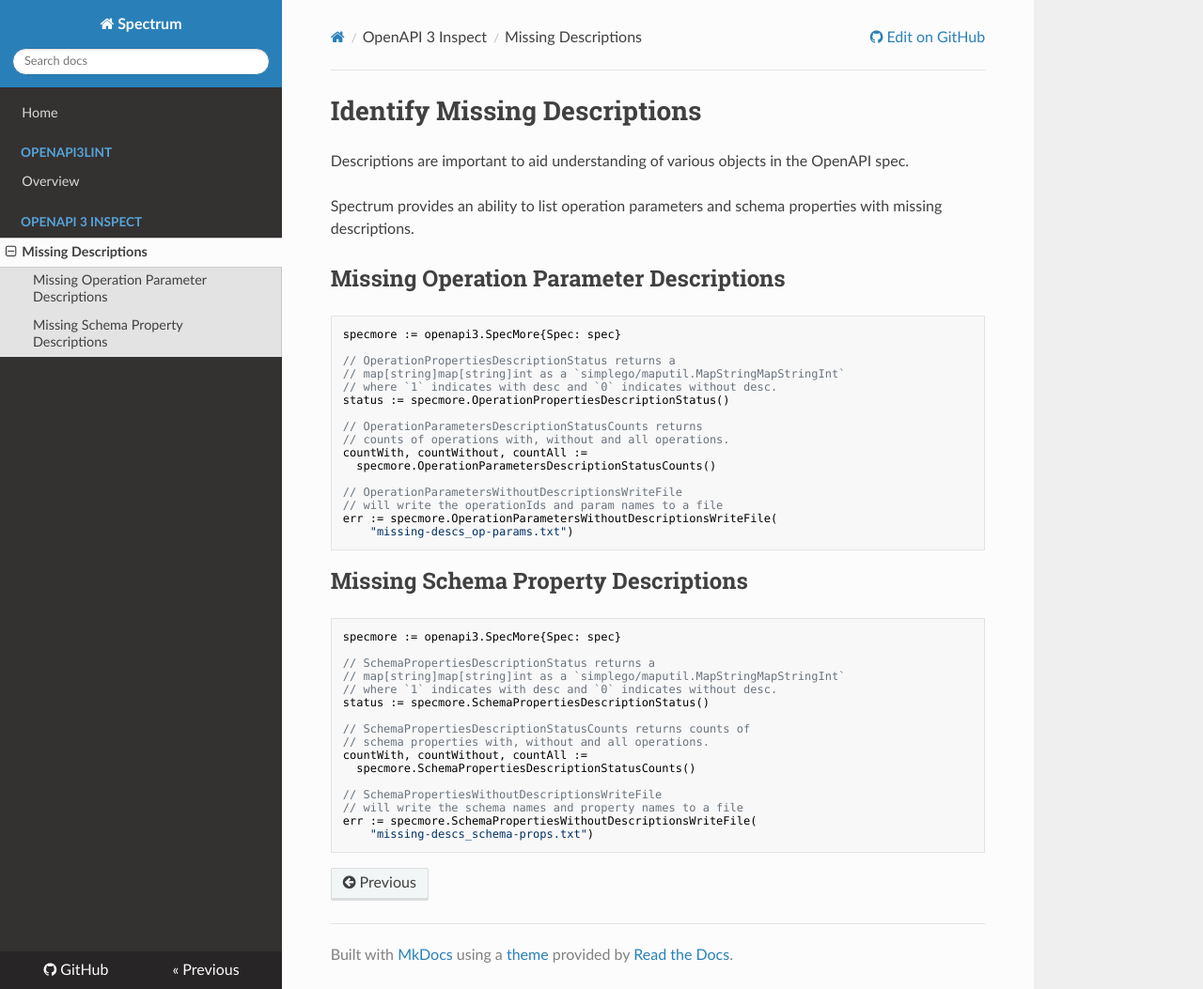
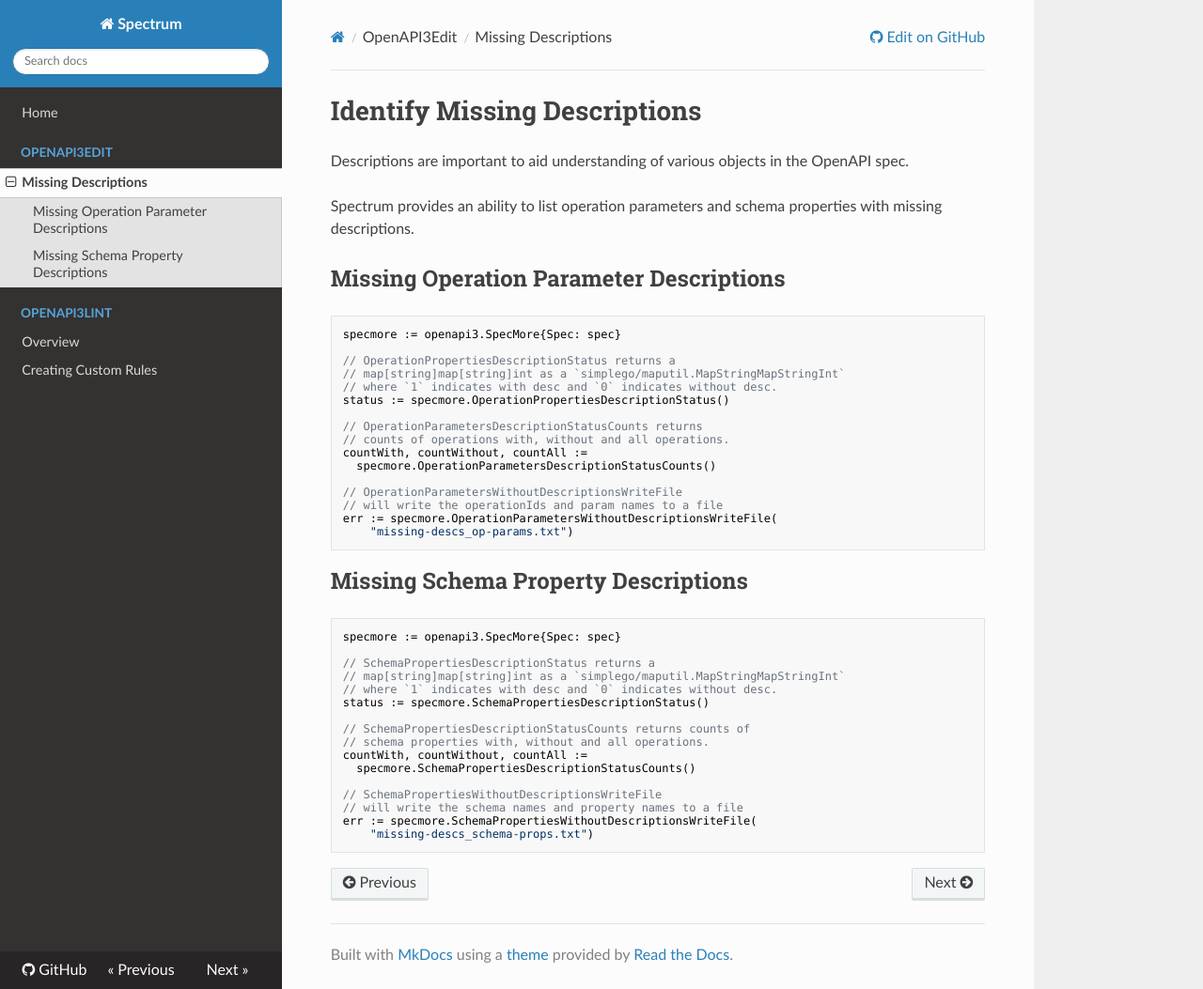
Before and after one commit to grokify/spectrum, an MkDocs documentation site: the page built from docs/openapi3/inspect/missing_descriptions.md, in a window 1280 px wide and 1053 px high. Shown: the whole window at 94% size. Built offline with MkDocs 1.6.1, drawn with Linux system fonts in a browser that asks for light colours; nearby versions of some CDN libraries.

Commit message:
docs: openapi3lint: update

```diff
--- a/mkdocs.yml
+++ b/mkdocs.yml
@@ -10,7 +10,8 @@ markdown_extensions:
 
 nav:
     - Home: index.md
+    - OpenAPI3Edit:
+        - Missing Descriptions: openapi3/inspect/missing_descriptions.md
     - OpenAPI3Lint:
         - Overview: openapi3lint.md
-    - OpenAPI 3 Inspect:
-        - Missing Descriptions: openapi3/inspect/missing_descriptions.md
+        - Creating Custom Rules: openapi3lint/custom_rules.md
```
Also changed, not shown: docs/openapi3lint/custom_rules.md (added, +47 -0 lines).
